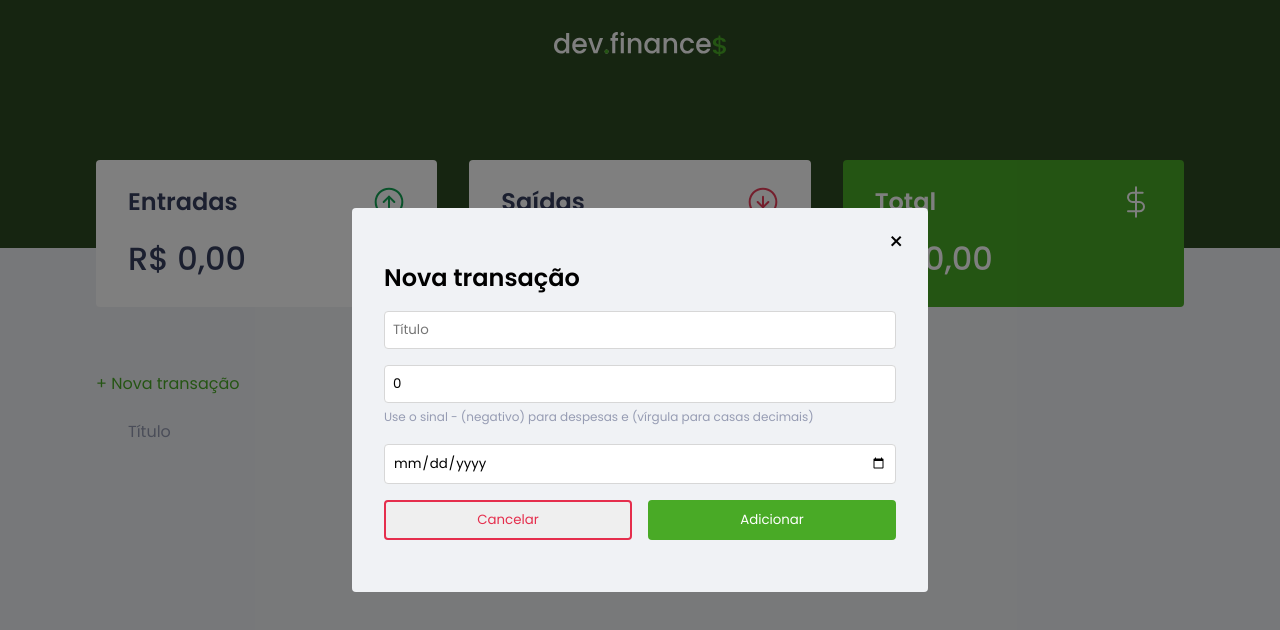
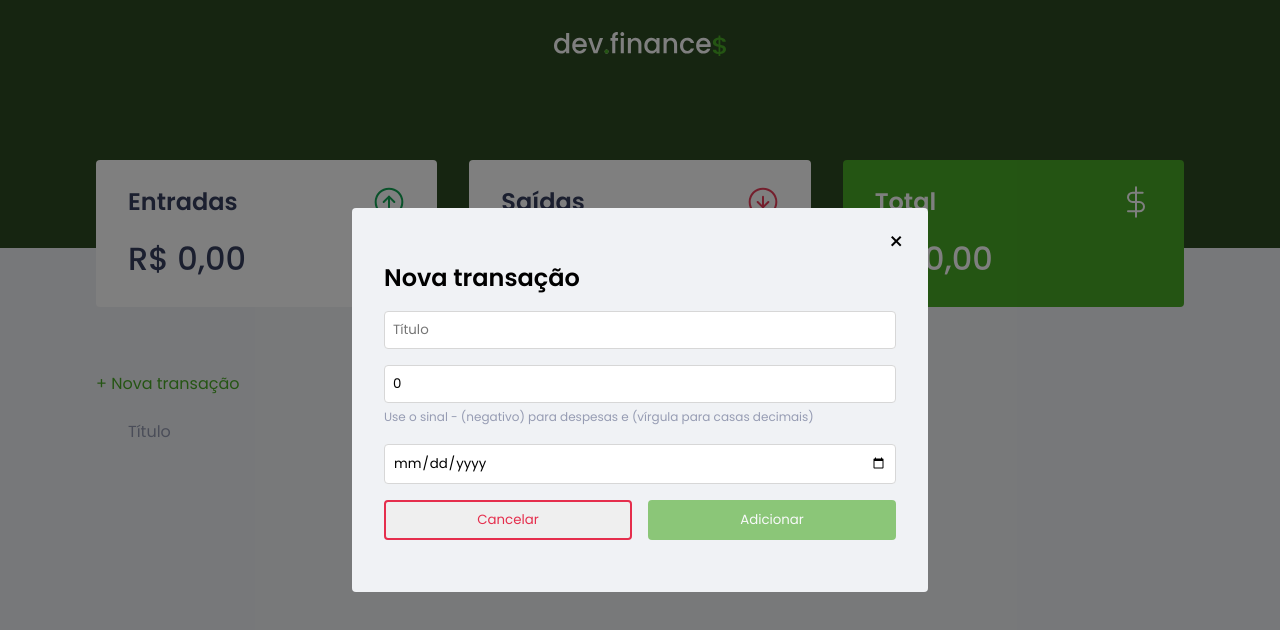
Before and after one commit to joaobispo2077/dev-finances, a Vue app: page / in a window 1280 px wide. Both pictures are taken after a click on the button "+ Nova transação". Shown: the top 630 px of the page. Built offline with nearby package versions, Linux system fonts and the light colour scheme.

Commit message:
feat: disable button that create transaction when form is invalid

```diff
--- a/src/components/NewTransactionModal/index.vue
+++ b/src/components/NewTransactionModal/index.vue
@@ -38,7 +38,11 @@
             <button class="btn-new-transaction cancel" @click="closeModal">
               Cancelar
             </button>
-            <button type="submit" class="btn-new-transaction save">
+            <button
+              type="submit"
+              class="btn-new-transaction save"
+              :disabled="!hasValidTransaction"
+            >
               Adicionar
             </button>
           </div>
@@ -74,6 +78,10 @@ export default defineComponent({
     const amount = ref(0);
     const date = ref("");
 
+    const hasValidTransaction = computed(
+      () => !!title.value && !!amount.value && !!date.value
+    );
+
     async function cleanForm() {
       title.value = "";
       amount.value = 0;
@@ -81,10 +89,7 @@ export default defineComponent({
     }
 
     async function createNewTransaction() {
-      const hasValidTransaction =
-        !!title.value && !!amount.value && !!date.value;
-
-      if (!hasValidTransaction) {
+      if (!hasValidTransaction.value) {
         return;
       }
 
@@ -104,13 +109,13 @@ export default defineComponent({
     }
 
     return {
-      cleanForm,
       showModal,
       closeModal,
       date,
       title,
       amount,
       createNewTransaction,
+      hasValidTransaction,
     };
   },
 });
```
